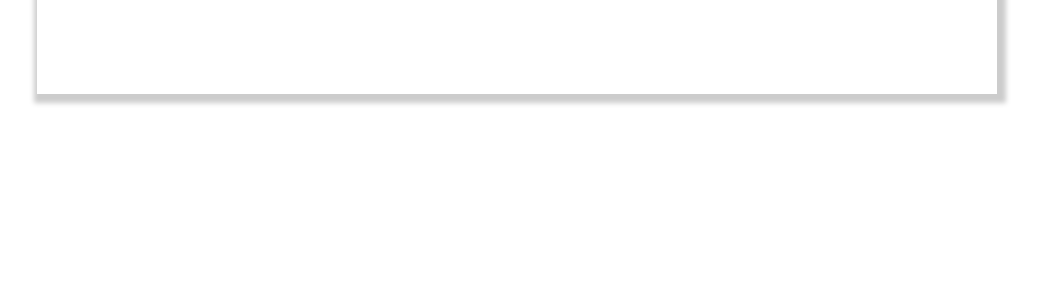
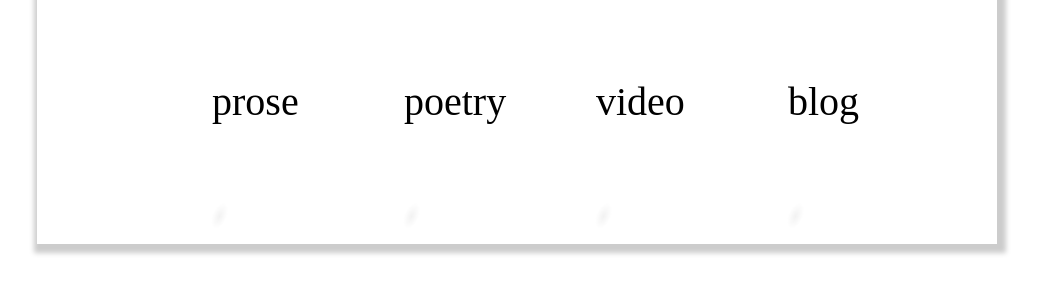
Before and after one commit to imee12/DarkSide, a plain HTML site: page index.html in a window 1280 px wide. Shown: the part 1256-1550 px from the top of the page, without its empty margins (113-1152 px from the left). Drawn offline with Linux system fonts and the light colour scheme; a web font is replaced by a local one.

Commit message:
linksadded

```diff
--- a/index.css
+++ b/index.css
@@ -8,7 +8,7 @@
 body {
   margin: 150px;
   position: absolute;
-  height: 1200px;
+  height: 1350px;
   -webkit-box-shadow: 3px 3px 5px 6px #ccc;
   -moz-box-shadow:    3px 3px 5px 6px #ccc;
   box-shadow:         3px 3px 5px 6px #ccc;
@@ -99,3 +99,80 @@ body {
 .buttons li {
   display: inline-block;
 }
+
+
+.cards figure {
+  font-family: "Clicker Script";
+  color: black;
+
+  width: 15px;
+  height:115px;
+
+  border-radius: 25px;
+  position: relative;
+  bottom: 400px;
+  left: 170px;
+  margin: 5px;
+}
+
+.cards p {
+  font-size: 40px;
+  backface-visibility: hidden;
+
+}
+
+.cards figcaption {
+  font-size: 18px;
+  font-family: "Dancing Script", cursive;
+}
+div.flip-3d {
+  perspective: 1200px; width: 20%; float: left;
+
+}
+
+div.flip-3d figure {
+  position: relative;
+  transform-style: preserve-3d;
+  transition: 1s transform;
+  font-size: 1.6rem;
+  bottom: 400px;
+}
+div.flip-3d figure img {
+  width: 100%; height: auto;
+}
+
+div.flip-3d figure figcaption {
+  position:absolute;
+
+  width: 100%; height: 100%; top: 0;
+  transform: rotateY(.5turn) translateZ(1px);
+  /*background: rgba(255,255,255,0.9);*/
+  text-align: center;
+  padding-top: 45%;
+  opacity: 0.6;
+  transition: 1s .5s opacity;
+  backface-visibility: hidden;
+
+}
+
+div.flip-3d:hover figure {
+  transform: rotateY(.5turn);
+  }
+div.flip-3d:hover figure figcaption {
+  opacity: 1;
+
+  }
+
+div.flip-3d figure:after {
+  content: " "; display: block;
+  height: 8vw; width: 100%;
+  transform: rotateX(90deg);
+  background-image: radial-gradient(ellipse closest-side, rgba(0, 0, 0, 0.05) 0%, rgba(0, 0, 0, 0) 100%);
+
+}
+
+/* underline!!
+.figcaption a {
+  text-decoration: none;
+  font-color: black;
+}/*
--- a/index.html
+++ b/index.html
@@ -4,6 +4,9 @@
   <meta charset="UTF-8">
   <link rel="stylesheet" href="index.css">
   <link href='http://fonts.googleapis.com/css?family=Parisienne' rel='stylesheet' type='text/css'>
+  <link href='http://fonts.googleapis.com/css?family=Clicker+Script' rel='stylesheet' type='text/css'>
+  <link href='http://fonts.googleapis.com/css?family=Dancing+Script' rel='stylesheet' type='text/css'>
+
 
   <title>DarkSide</title>
 </head>
@@ -39,5 +42,50 @@
     <li><img src="images/instaicon.png" alt=""></li>
   </ul>
 
+<div class="cards">
+
+
+    <div class="flip-3d">
+      <figure>
+        <p>prose</p>
+        <figcaption><a href="http://kalyanimagazine.com/killa-from-manila-oitnb/">Killa from Manila</a></figcaption>
+      </figure>
+    </div>
+    <div class="flip-3d">
+      <figure>
+      <p>poetry</p>
+        <figcaption> <a href="http://asusjournal.org/2014/10/25/imee-cuison-mixed-media/">"Deconstructing Yellow"</a></figcaption>
+      </figure>
+    </div>
+    <div class="flip-3d">
+      <figure>
+        <p>video</p>
+        <figcaption> <a href="http://fluidraven.com/2014/05/23/whatever-you-do-dont-move/">Whatever You Do, Don't Move</a></figcaption>
+      </figure>
+    </div>
+    <div class="flip-3d">
+      <figure>
+      <p>blog</p>
+      <figcaption> <a href="https://www.tumblr.com/blog/newbiecoder">Newbie Coder</a></figcaption>
+    </figure>
+
+
+    </div>
+</div>
+
+
+<!--
+        <li>contact</li>
+
+     <li>prose</li>
+     <li>poetry</li>
+     <li>video</li>
+     <li>blog</li>
+  </ul> -->
+
+
+
+
+
 </body>
 </html>
```
